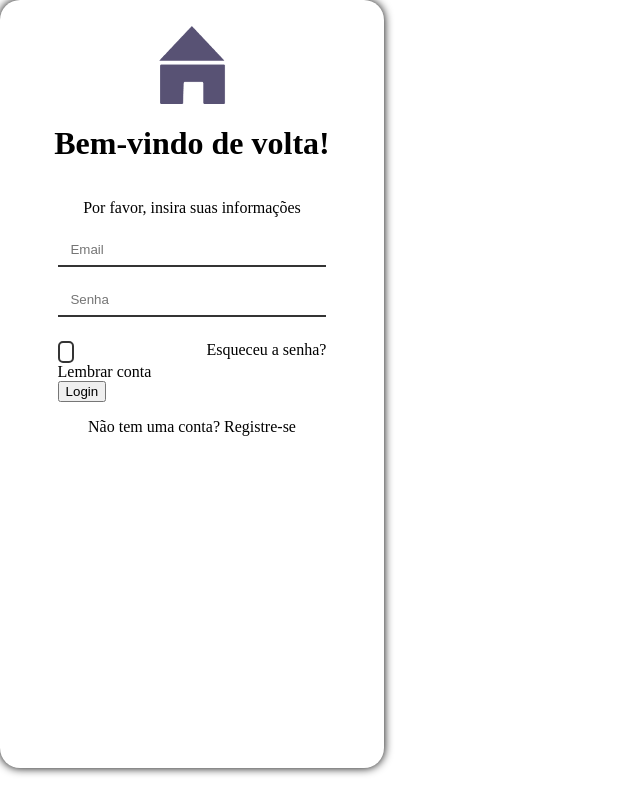
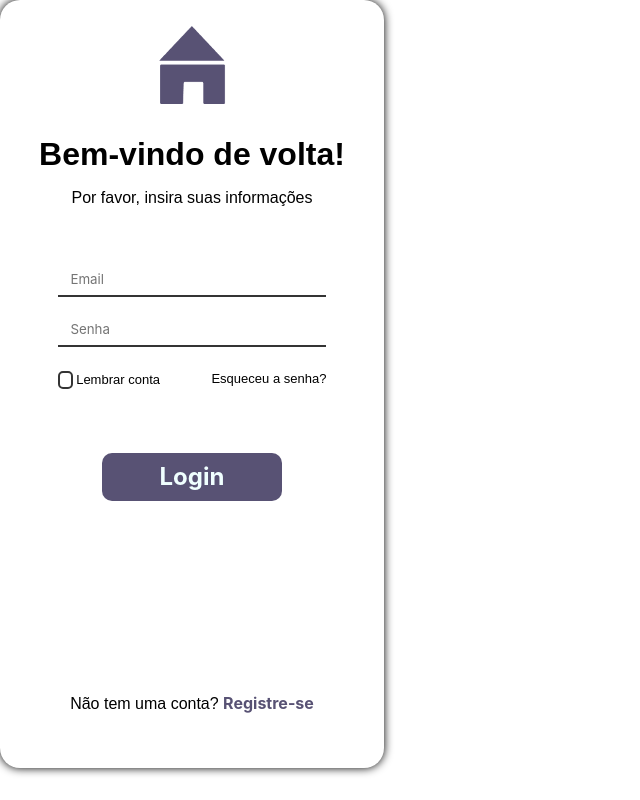
Before and after one commit to JSkahl/casa-feita-frontend, a Vue app: page /login in a window 1280 px wide. Shown: the whole page, without its empty margins (0-640 px from the left). Built offline with nearby package versions, Linux system fonts and the light colour scheme.

Commit message:
chore: finishing login form desktop creation

```diff
--- a/dev-dist/sw.js
+++ b/dev-dist/sw.js
@@ -82,7 +82,7 @@ define(['./workbox-b5f7729d'], (function (workbox) { 'use strict';
     "revision": "3ca0b8505b4bec776b69afdba2768812"
   }, {
     "url": "index.html",
-    "revision": "0.9qj12v6pnh8"
+    "revision": "0.drvij8aue5"
   }], {});
   workbox.cleanupOutdatedCaches();
   workbox.registerRoute(new workbox.NavigationRoute(workbox.createHandlerBoundToURL("index.html"), {
--- a/src/assets/main.css
+++ b/src/assets/main.css
@@ -1,3 +1,4 @@
-body {
+* {
     margin: 0;
+    font-family: "Inter", sans-serif;
 }
--- a/src/components/auth/Desktop/DefaultLoginDesktop.vue
+++ b/src/components/auth/Desktop/DefaultLoginDesktop.vue
@@ -4,9 +4,11 @@
 <template>
     <main>
         <div class="form">
-            <img src="/public/logo.png" alt="">
-            <h1>Bem-vindo de volta!</h1>
-            <p>Por favor, insira suas informações</p>
+            <div class="cabecalho">
+                <img src="/public/logo.png" alt="">
+                <h1>Bem-vindo de volta!</h1>
+                <p>Por favor, insira suas informações</p>
+            </div>
 
             <form>
                 <div class="inputs">
@@ -14,19 +16,24 @@
                     <input type="password" placeholder="Senha">
                 </div>
                 <div class="additionals">
-                    <span>
-                    <div class="checkbox">
-                        <input type="checkbox">
+                    <div class="checkbox-wrapper-23">
+                        <input type="checkbox" id="check-23"/>
+                        <label for="check-23" style="--size: 30px">
+                        <svg viewBox="0,0,50,50">
+                            <path d="M5 30 L 20 45 L 45 5"></path>
+                        </svg>
+                        </label>
+                        <p>Lembrar conta</p>
                     </div>
-                    <label>Lembrar conta</label>
-                    </span>
                     <p>Esqueceu a senha?</p>
                 </div>
-                <button>Login</button>
+                <div class="login">
+                    <button>Login</button>
+                </div>
             </form>
 
             <div class="registrar">
-                <p>Não tem uma conta? Registre-se</p>
+                <p>Não tem uma conta? <span>Registre-se</span></p>
             </div>
         </div>
     </main>
@@ -43,15 +50,16 @@ main {
 
 .form {
     display: flex;
+    justify-content: space-between;
     flex-direction: column;
     align-items: center;
-    justify-self: center;
     padding: 2vw;
 }
 
-.form > img {
+.cabecalho > img {
     margin: auto;
     width: 6vw;
+    margin-bottom: 2vh;
 }
 
 .inputs {
@@ -75,31 +83,107 @@ main {
     padding: 1vh 0 0 0;
 }
 
-.checkbox {
-    height: 2.2vh;
-    width: 1vw;
-    padding: 0;
+.checkbox-wrapper-23 {
+    display: flex;
+    align-items: center;
+    width: 8vw;
+    justify-content: space-between;
+}
+
+.checkbox-wrapper-23 *, .checkbox-wrapper-23 *:after, .checkbox-wrapper-23 *:before {
+  box-sizing: border-box;
+}
+
+.checkbox-wrapper-23 input {
+  position: absolute;
+  opacity: 0;
+}
+
+.checkbox-wrapper-23 input:checked + label svg path {
+  stroke-dashoffset: 0;
+}
+
+.checkbox-wrapper-23 input:focus + label {
+  transform: scale(1.03);
+}
+
+.checkbox-wrapper-23 input + label {
+  display: block;
+  border: 2px solid rgb(52, 52, 52);
+  width: 1.2vw;
+  height: 2.3vh;
+  border-radius: 5px;
+  cursor: pointer;
+  transition: all .2s ease;
+}
+
+.checkbox-wrapper-23 input + label:active {
+  transform: scale(1.05);
+  border-radius: 8px;
+}
+
+.checkbox-wrapper-23 input + label svg {
+  pointer-events: none;
+  padding: 5%;
+}
+
+.checkbox-wrapper-23 input + label svg path {
+  fill: none;
+  stroke: #333;
+  stroke-width: 4px;
+  stroke-linecap: round;
+  stroke-linejoin: round;
+  stroke-dasharray: 100;
+  stroke-dashoffset: 101;
+  transition: all 250ms cubic-bezier(1,0,.37,.91);
+}
+
+.additionals p {
     margin: 0;
-    border: 2px rgb(52, 52, 52) solid;
-    border-radius: 5px;
+    font-size: small;
+}
+
+
+.login {
+    display: flex;
+    justify-content: center;
+    margin-top: 8vh;
+}
+
+.login button {
+    width: 14vw;
+    height: 6vh;
+    background-color: #585274;
+    color: azure;
+    font-size: x-large;
+    font-weight: bolder;
+    border-radius: 10px;
+    border: none;
     cursor: pointer;
 }
 
-.checkbox input {
-    margin: 0;
-    width: 100%;
-    height: 100%;
-    cursor: pointer;
-    opacity: 0;
+.login button:hover {
+    background-color: #4a4560;
 }
 
-.checkbox:checked .checkbox {
-    background-color: aqua;
+.cabecalho {
+    display: flex;
+    flex-direction: column;
+    margin-bottom: 7vh;
 }
 
-
-.additionals p {
-    margin: 0;
+p, h1 {
+    font-family: "Judson", sans-serif;
+    margin: 2vh 0 0 0;
+    text-align: center;
 }
 
+.registrar {
+    margin-top: 22vh;
+}
+
+.registrar span {
+    font-weight: bold;
+    color: #585274;
+}
 </style>
--- a/src/components/auth/Mobile/DefaultLoginMobile.vue
+++ b/src/components/auth/Mobile/DefaultLoginMobile.vue
@@ -0,0 +1,189 @@
+<script setup>
+</script>
+
+<template>
+    <main>
+        <div class="form">
+            <div class="cabecalho">
+                <img src="/public/logo.png" alt="">
+                <h1>Bem-vindo de volta!</h1>
+                <p>Por favor, insira suas informações</p>
+            </div>
+
+            <form>
+                <div class="inputs">
+                    <input type="email" placeholder="Email">
+                    <input type="password" placeholder="Senha">
+                </div>
+                <div class="additionals">
+                    <div class="checkbox-wrapper-23">
+                        <input type="checkbox" id="check-23"/>
+                        <label for="check-23" style="--size: 30px">
+                        <svg viewBox="0,0,50,50">
+                            <path d="M5 30 L 20 45 L 45 5"></path>
+                        </svg>
+                        </label>
+                        <p>Lembrar conta</p>
+                    </div>
+                    <p>Esqueceu a senha?</p>
+                </div>
+                <div class="login">
+                    <button>Login</button>
+                </div>
+            </form>
+
+            <div class="registrar">
+                <p>Não tem uma conta? <span>Registre-se</span></p>
+            </div>
+        </div>
+    </main>
+</template>
+
+<style scoped>
+
+main {
+    width: 30vw;
+    height: 96vh;
+    box-shadow: 0px 0px 10px black;
+    border-radius: 20px;
+}
+
+.form {
+    display: flex;
+    justify-content: space-between;
+    flex-direction: column;
+    align-items: center;
+    padding: 2vw;
+}
+
+.cabecalho > img {
+    margin: auto;
+    width: 6vw;
+    margin-bottom: 2vh;
+}
+
+.inputs {
+    display: flex;
+    flex-direction: column;
+    justify-content: space-between;
+}
+
+.inputs input {
+    margin-bottom: 2vh;
+    height: 4vh;
+    width: 20vw;
+    padding: 0 0 0 1vw;
+    border: 0;
+    border-bottom: 2px rgb(52, 52, 52) solid;
+}
+
+.additionals {
+    display: flex;
+    justify-content: space-between;
+    padding: 1vh 0 0 0;
+}
+
+.checkbox-wrapper-23 {
+    display: flex;
+    align-items: center;
+    width: 8vw;
+    justify-content: space-between;
+}
+
+.checkbox-wrapper-23 *, .checkbox-wrapper-23 *:after, .checkbox-wrapper-23 *:before {
+  box-sizing: border-box;
+}
+
+.checkbox-wrapper-23 input {
+  position: absolute;
+  opacity: 0;
+}
+
+.checkbox-wrapper-23 input:checked + label svg path {
+  stroke-dashoffset: 0;
+}
+
+.checkbox-wrapper-23 input:focus + label {
+  transform: scale(1.03);
+}
+
+.checkbox-wrapper-23 input + label {
+  display: block;
+  border: 2px solid rgb(52, 52, 52);
+  width: 1.2vw;
+  height: 2.3vh;
+  border-radius: 5px;
+  cursor: pointer;
+  transition: all .2s ease;
+}
+
+.checkbox-wrapper-23 input + label:active {
+  transform: scale(1.05);
+  border-radius: 8px;
+}
+
+.checkbox-wrapper-23 input + label svg {
+  pointer-events: none;
+  padding: 5%;
+}
+
+.checkbox-wrapper-23 input + label svg path {
+  fill: none;
+  stroke: #333;
+  stroke-width: 4px;
+  stroke-linecap: round;
+  stroke-linejoin: round;
+  stroke-dasharray: 100;
+  stroke-dashoffset: 101;
+  transition: all 250ms cubic-bezier(1,0,.37,.91);
+}
+
+.additionals p {
+    margin: 0;
+    font-size: small;
+}
+
+
+.login {
+    display: flex;
+    justify-content: center;
+    margin-top: 8vh;
+}
+
+.login button {
+    width: 14vw;
+    height: 6vh;
+    background-color: #585274;
+    color: azure;
+    font-size: x-large;
+    font-weight: bolder;
+    border-radius: 10px;
+    border: none;
+    cursor: pointer;
+}
+
+.login button:hover {
+    background-color: #4a4560;
+}
+
+.cabecalho {
+    display: flex;
+    flex-direction: column;
+    margin-bottom: 7vh;
+}
+
+p, h1 {
+    font-family: "Judson", sans-serif;
+    margin: 2vh 0 0 0;
+    text-align: center;
+}
+
+.registrar {
+    margin-top: 22vh;
+}
+
+.registrar span {
+    font-weight: bold;
+    color: #585274;
+}
+</style>
--- a/src/views/auth/LoginView.vue
+++ b/src/views/auth/LoginView.vue
@@ -1,8 +1,8 @@
 <script setup>
-import DefaultLoginDesktop from '@/components/auth/Desktop/DefaultLoginDesktop.vue';
+import DefaultLoginMobile from '@/components/auth/Mobile/DefaultLoginMobile.vue';
 </script>
 
 <template>
-    <DefaultLoginDesktop />
+    <DefaultLoginMobile />
     <RouterView />
 </template>
```
